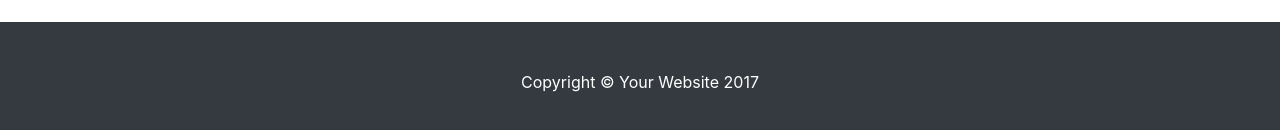
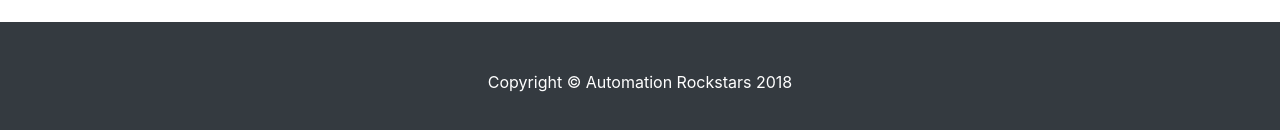
Before and after one commit to AutomationRockstars/armor, a website with bundled scripts: page index.html in a window 1280 px wide. Shown: the part 1829-1959 px from the top of the page. Built offline with nearby package versions, Linux system fonts and the light colour scheme.

Commit message:
new page

```diff
--- a/index.html
+++ b/index.html
@@ -92,7 +92,7 @@
     <!-- Footer -->
     <footer class="py-5 bg-dark">
       <div class="container">
-        <p class="m-0 text-center text-white">Copyright &copy; Your Website 2017</p>
+        <p class="m-0 text-center text-white">Copyright &copy; Automation Rockstars 2018</p>
       </div>
       <!-- /.container -->
     </footer>
```
